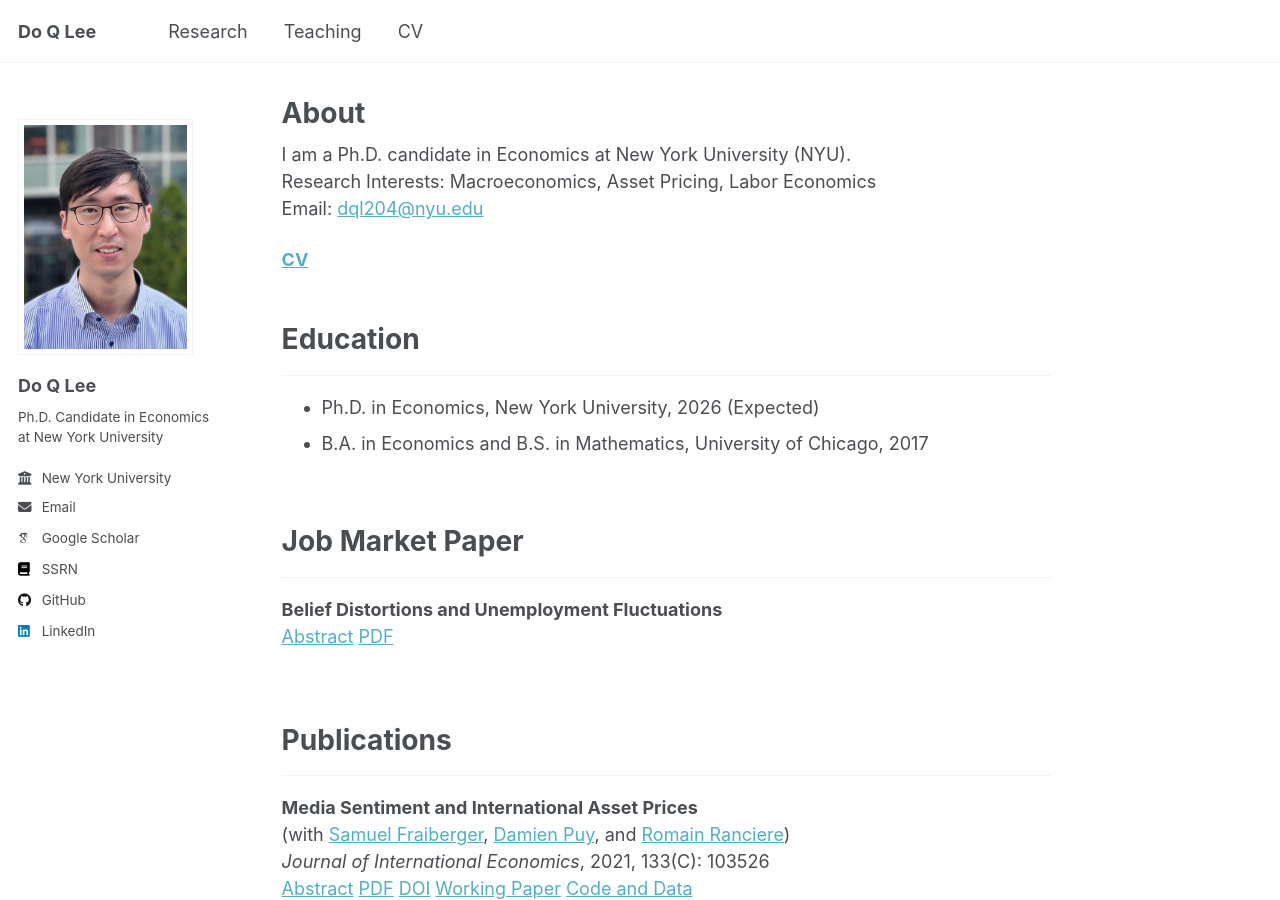
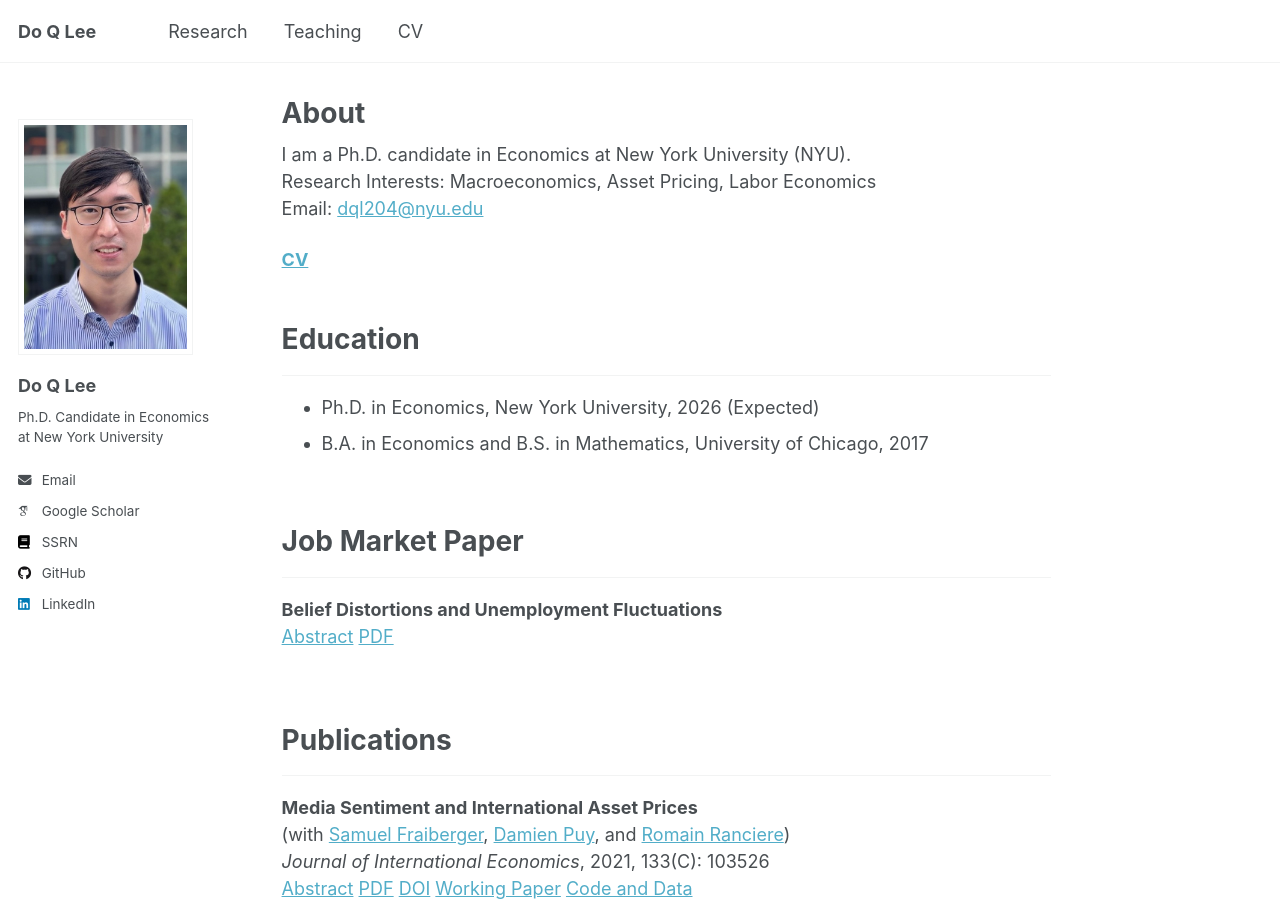
Before and after one commit to doqlee/doqlee.github.io, a Jekyll site: the page built from _pages/main.md, in a window 1280 px wide and 900 px high. Built offline with Jekyll 4.4.1, drawn with Linux system fonts in a browser that asks for light colours; some web fonts are replaced.

Commit message:
Update _config.yml

```diff
--- a/_config.yml
+++ b/_config.yml
@@ -27,7 +27,7 @@ author:
   pronouns         : # example: "she/her"
   bio              : "Ph.D. Candidate in Economics at New York University"
   location         : # "New York, NY"
-  employer         : "New York University"
+  employer         : # "New York University"
   uri              : # URL
   email            : "dql204@nyu.edu"
 
```
